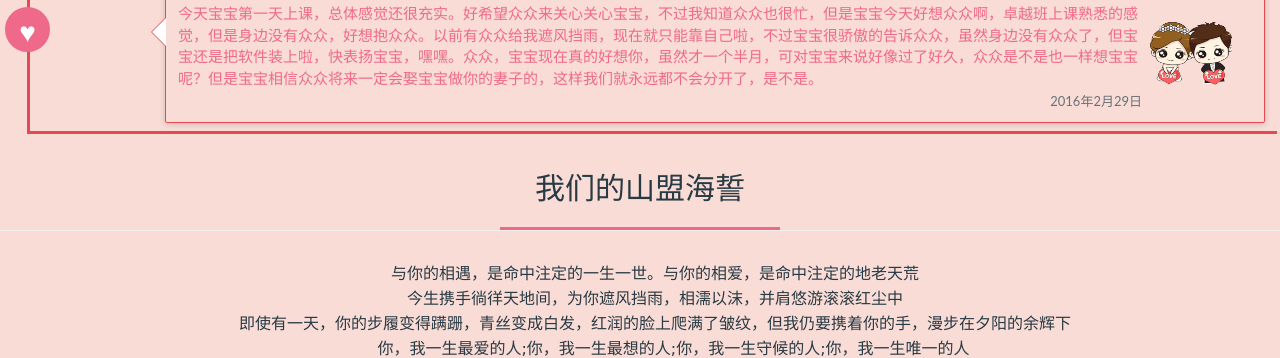
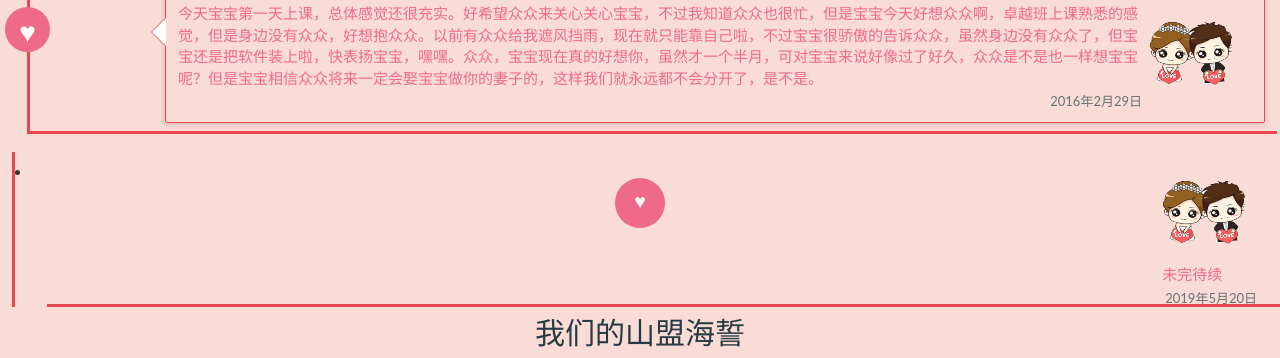
Before and after one commit to TysonSir/TysonSir.github.io, a plain HTML site: page index_mo.html in a window 1280 px wide. Shown: the part 2677-3035 px from the top of the page. Drawn offline with Linux system fonts and the light colour scheme.

Commit message:
modify music

```diff
--- a/index_mo.html
+++ b/index_mo.html
@@ -489,6 +489,26 @@
                         </div>
                     </li>
 
+					<li class="col-xs-12 rightli" data-anijs="if: scroll, on: window, do: slideInLeft   animated, before: $scrollReveal repeat">
+                        <div class="right_shu"></div>
+                        <div class="heng"></div>
+                        <div class="heng_bottom"></div>
+                        <div class="timeline-badge wow fadeInUp animated right" data-wow-delay="0.5s"
+                             style="visibility: visible; animation-delay: 0.5s; animation-name: fadeInUp;">
+                            <i> ♥ </i>
+                        </div>
+                        <div class="timeline-panel timeline-panel-left wow fadeInLeft animated" data-wow-delay="0.7s" style="
+                        visibility: visible; animation-delay: 0.7s; animation-name: fadeInLeft;float: right">
+                            <div class="timeline-body">
+                                <img src="images/x12.png" alt="" style="width: 102px;height: 102px;float: right">
+                                <p class="txtcolor">未完待续</p>
+                            </div>
+
+                                <div class="timeline-foot">2019年5月20日</div>
+                            </div>
+                        </div>
+                    </li>
+
 
                 </ul>
             </div>
@@ -601,7 +621,7 @@
         });
     </script>
 </div>
-<audio id="bgmMusic" src="faded.mp3"
+<audio id="bgmMusic" src="DreamVillage.mp3"
 preload="auto" type="audio/mp3" autoplay="" loop=""></audio>
 <script src="js/anijs-min.js"></script>
 <script src="js/anijs-helper-scrollreveal-min.js"></script>
```
Also changed, not shown: 1 other file.
